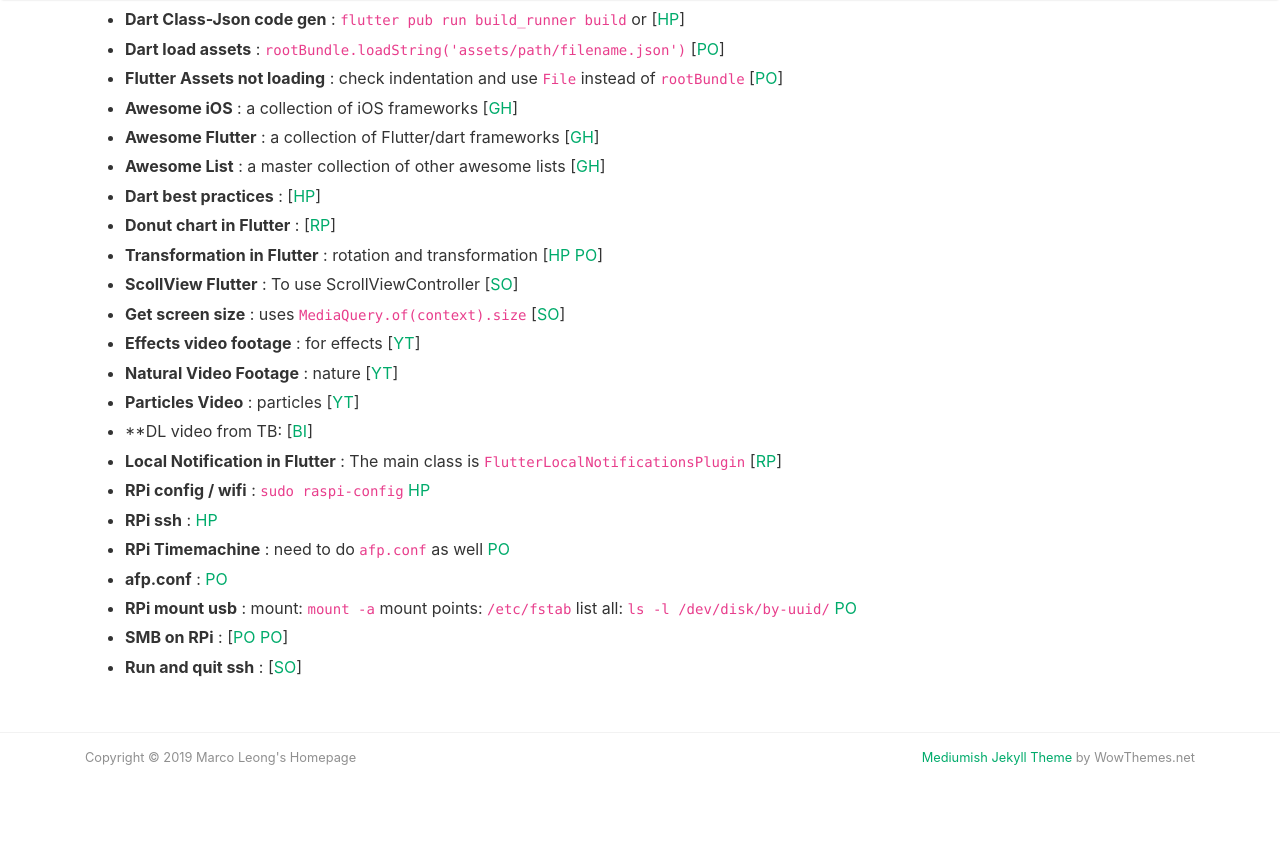
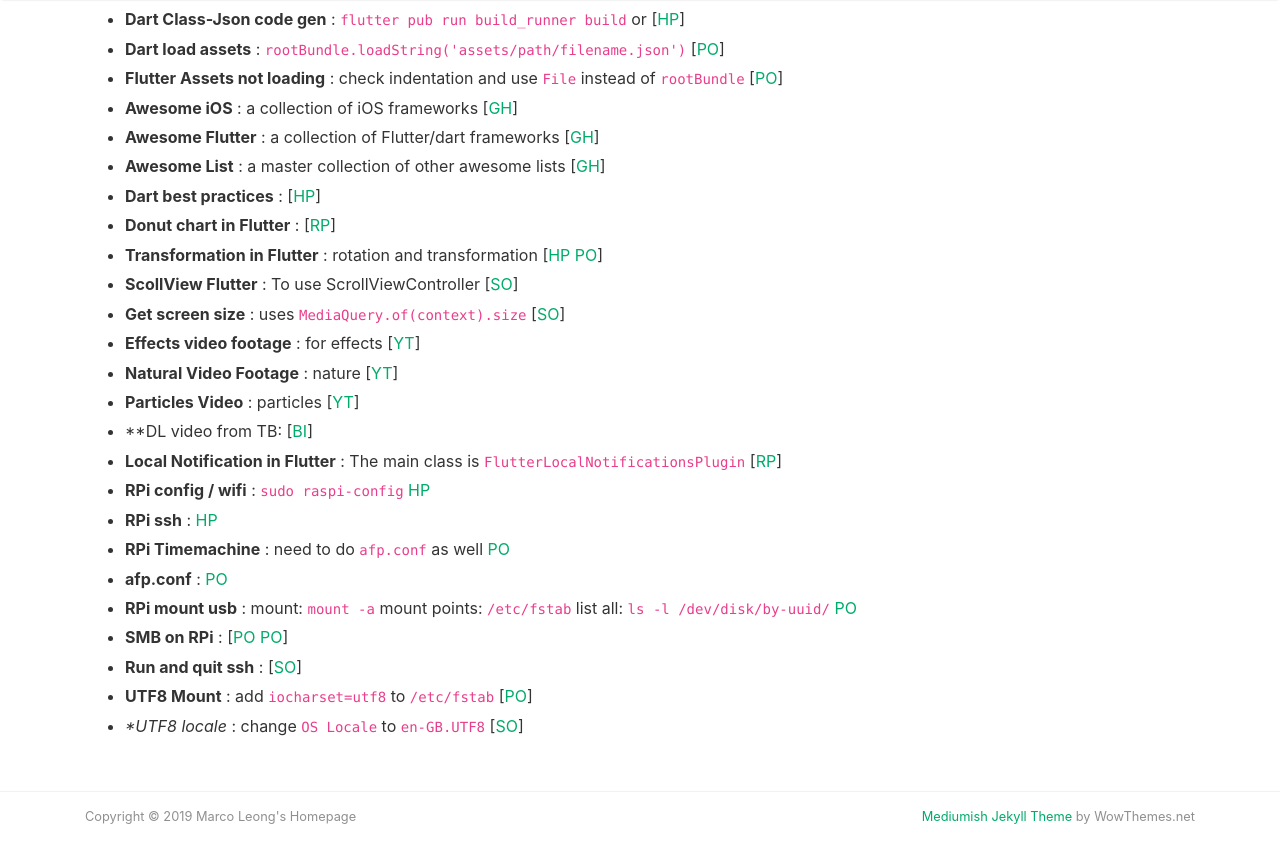
Before and after one commit to MarcoLeongDev/MarcoLeongDev.github.io, a Jekyll site: the page built from journey.md, in a window 1280 px wide and 900 px high, scrolled down 2478 px. Shown: the top 863 px of the window. Built offline with Jekyll 4.4.1, drawn with Linux system fonts in a browser that asks for light colours; nearby versions of some CDN libraries; our own code applies the rules of GitHub Pages for plain Markdown files; before the commit the page ends 3320 px from its top, so only the background shows below that.

Commit message:
Update journey.md

```diff
--- a/journey.md
+++ b/journey.md
@@ -80,6 +80,8 @@
 - **RPi mount usb** : mount: `mount -a` mount points: `/etc/fstab` list all: `ls -l /dev/disk/by-uuid/` [PO](https://www.raspberrypi-spy.co.uk/2014/05/how-to-mount-a-usb-flash-disk-on-the-raspberry-pi/)
 - **SMB on RPi** : [[PO](https://raspberrypihq.com/how-to-share-a-folder-with-a-windows-computer-from-a-raspberry-pi/) [PO](https://www.raspberrypi.org/magpi/raspberry-pi-samba-file-server/)]
 - **Run and quit ssh** : [[SO](https://askubuntu.com/questions/8653/how-to-keep-processes-running-after-ending-ssh-session)]
+- **UTF8 Mount** : add `iocharset=utf8` to `/etc/fstab` [[PO](https://www.raspberrypi.org/forums/viewtopic.php?t=168694)]
+- **UTF8 locale* : change `OS Locale` to `en-GB.UTF8` [[SO](https://raspberrypi.stackexchange.com/questions/68884/python3-unicode#68887)]
 
 
 
```
